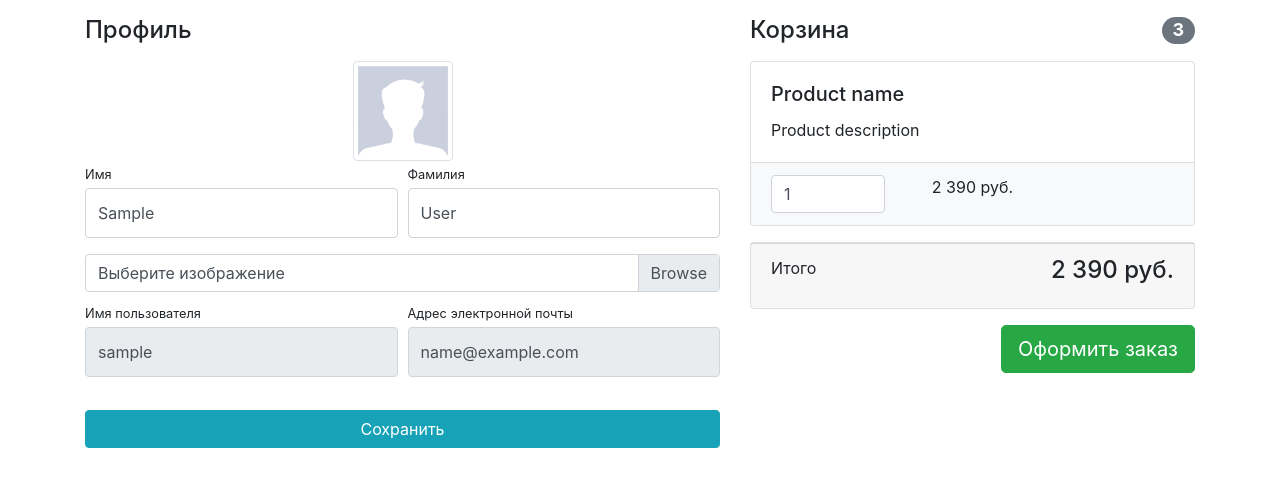
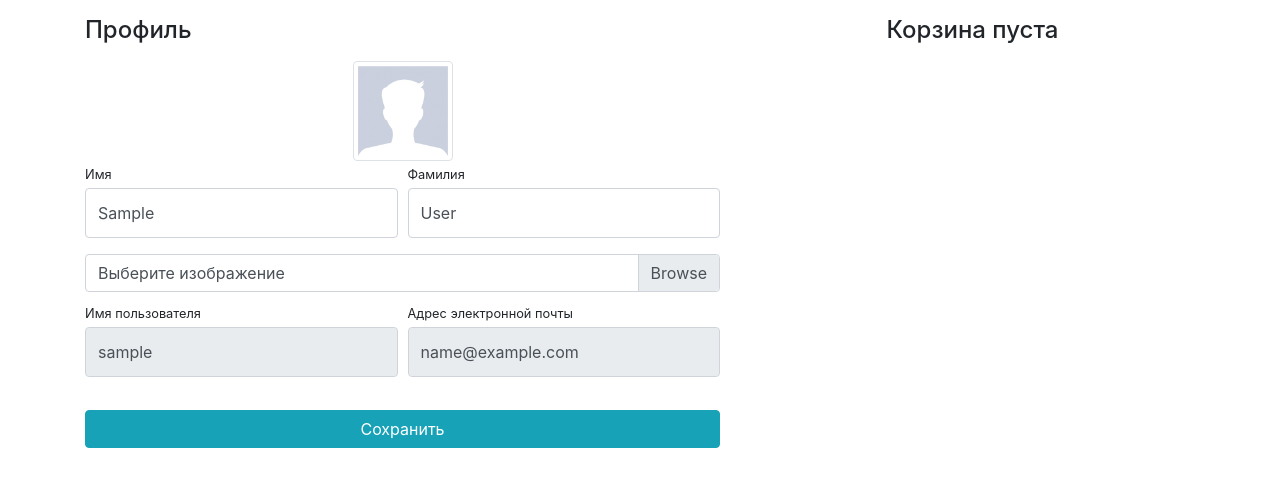
Before and after one commit to data-hex/store, a Django app: page /users/profile/ in a window 1280 px wide. Shown: the part 56-543 px from the top of the page. Run offline with Django 3.2, Linux system fonts and the light colour scheme; the visitor is signed in with stand-in values (Sample User, id 1); parts of the project's set-up code (start-up, migrations or seed data) failed here and were passed over; some libraries are stand-ins or nearby versions.

Commit message:
include basket.html

```diff
--- a/users/templates/users/profile.html
+++ b/users/templates/users/profile.html
@@ -59,40 +59,7 @@
             </form>
         </div>
         <div class="col-lg-5">
-            <h4 class="mt-3 mb-3 d-flex justify-content-between align-items-center mb-3">
-                Корзина <span class="badge badge-secondary badge-pill">3</span>
-            </h4>
-            <div class="card mb-3">
-                <div class="card-body">
-                    <h5 class="card-title">Product name</h5>
-                    <p class="card-text">Product description</p>
-                </div>
-                <ul class="list-group list-group-flush">
-                    <li class="list-group-item bg-light">
-                        <div class="row text-center">
-                            <div class="col-lg-4">
-                                <input name="basketID" type="number" class="form-control"
-                                       value="1" min="0">
-                            </div>
-                            <div class="col-lg-4">2 390 руб.</div>
-                            <div class="col-lg-4">
-                                <a href="#">
-                                    <i class="fas fa-trash"></i>
-                                </a>
-                            </div>
-                        </div>
-                    </li>
-                </ul>
-            </div>
-            <div class="card mb-3">
-                <div class="card-footer">
-                    <p class="float-left">Итого</p>
-                    <h4 class="float-right">2 390 руб.</h4>
-                </div>
-            </div>
-            <a class="btn btn-success btn-lg float-right" href="../orders/order-create.html">
-                Оформить заказ
-            </a>
+            {% include 'products/basket.html'%}
         </div>
     </div>
 </div>
```
